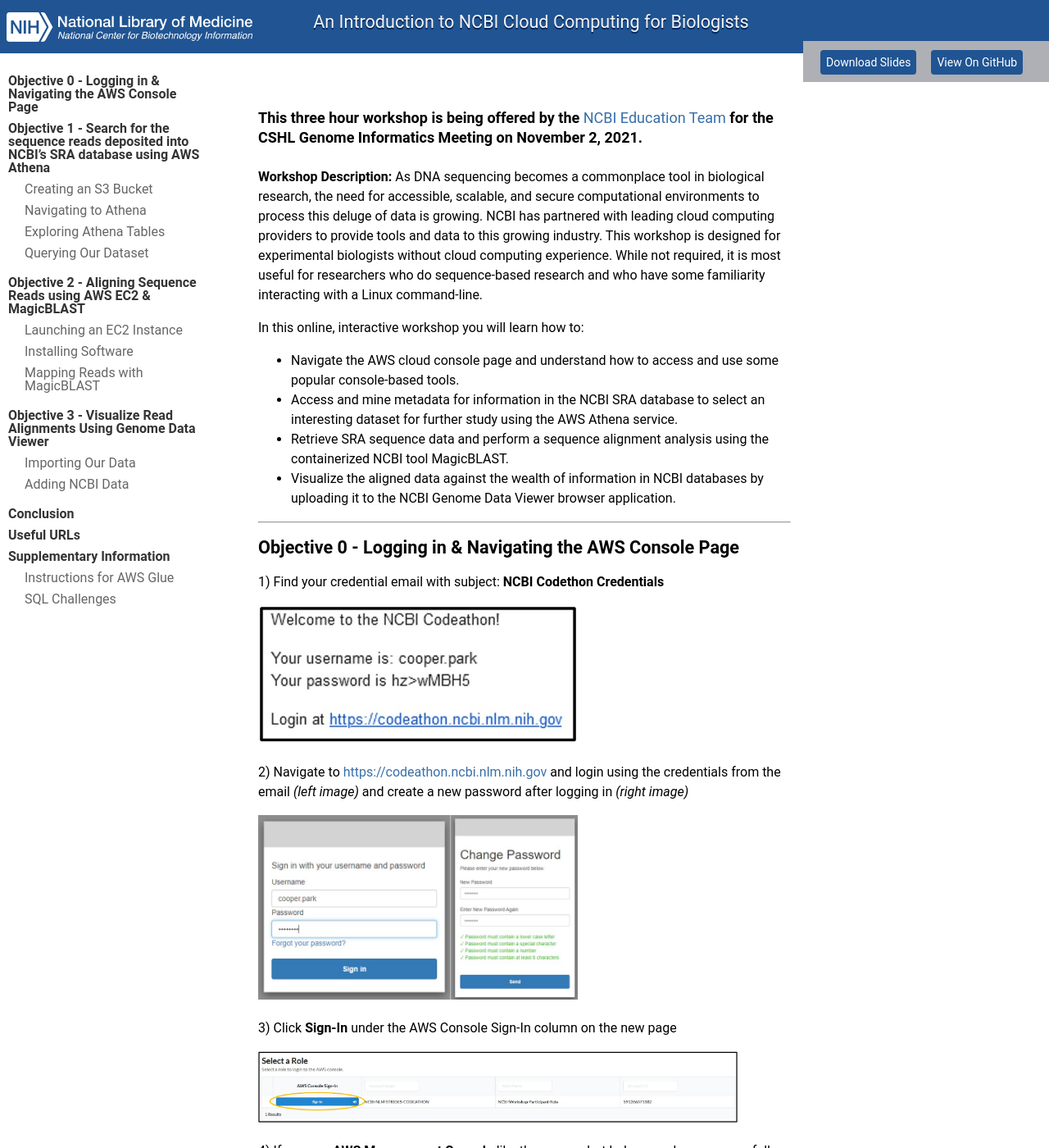
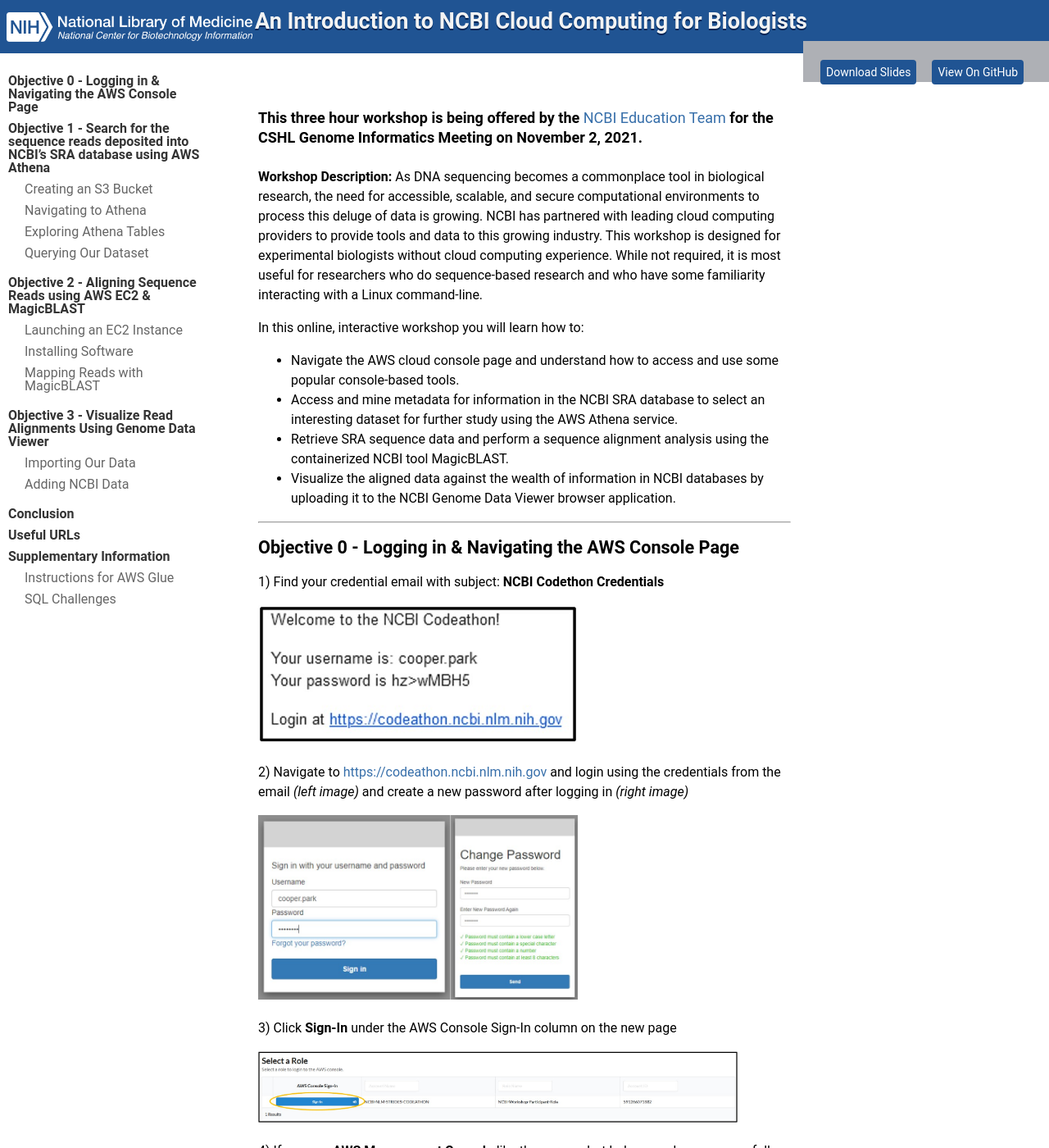
Before and after one commit to parkcoj/Intro-to-NCBI-Cloud-Computing, a Jekyll site: the page built from index.md, in a window 1280 px wide and 1400 px high. Shown: the whole window at 82% size. Built offline with Jekyll 4.4.1, drawn with Linux system fonts in a browser that asks for light colours; our own code applies the rules of GitHub Pages for plain Markdown files.

Commit message:
Resize header

```diff
--- a/assets/css/style.scss
+++ b/assets/css/style.scss
@@ -12,6 +12,7 @@ header {
   position: fixed;
   width: 100%;
   z-index: 99;
+  font: 20px/45px Roboto;
 
   h1 {
     background: #205493;
@@ -19,7 +20,6 @@ header {
     text-align: center;
     padding: 1rem 2rem;
     text-shadow: 0px 2px 0px #002455;
-    font: 25px/45px Roboto;
     margin: -20px;
   }
 
```
